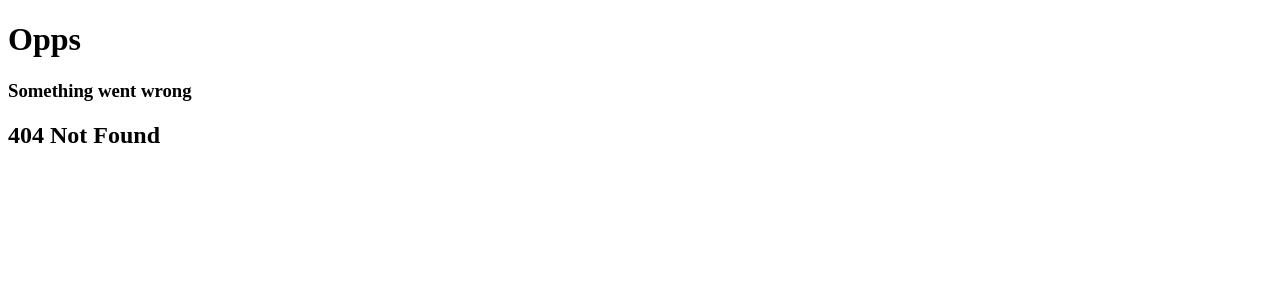
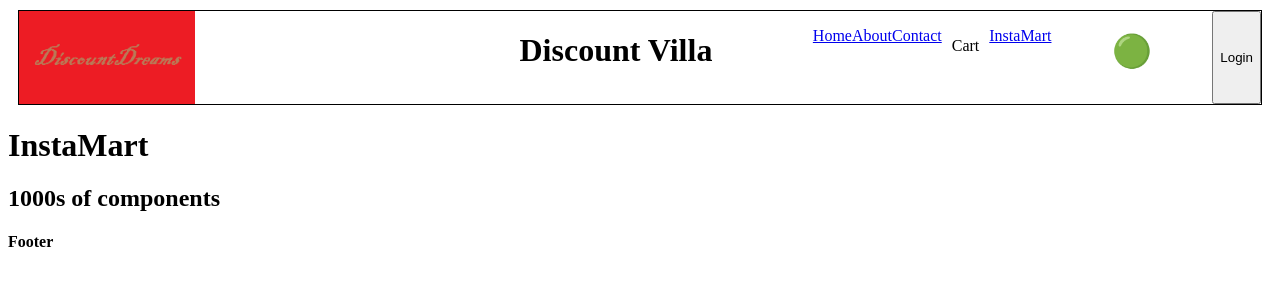
Before and after one commit to RahulRanjan7201/reactjs-school, a React (Vite) app in the folder P1/: page /instamart in a window 1280 px wide. Before the commit this address had no page. Shown: the top 300 px of the page. Built offline with nearby package versions, Linux system fonts and the light colour scheme.

Commit message:
Chapter 9

```diff
--- a/P1/src/App.js
+++ b/P1/src/App.js
@@ -1,4 +1,4 @@
-import React from "react";
+import React, { lazy, Suspense } from "react";
 import ReactDOM from "react-dom/client";
 import Header from './components/Header';
 import Body from './components/Body'
@@ -10,7 +10,10 @@ import Contact from "./components/Contact";
 import Offermenu from "./components/Offermenu";
 import { Login } from "./components/Login";
 import Profile from "./components/Profile";
+import Shimmer from "./components/Shimmer";
 
+
+const InstaMart = lazy(()=> import("./components/InstaMart"))
 const AppLayout = () => {
   return (
     <>
@@ -51,6 +54,10 @@ const appRouter = createBrowserRouter([
       {
         path:"/login",
         element:<Login/>
+      },
+      {
+        path:"/instamart",
+        element:<Suspense fallback= {<Shimmer/>}><InstaMart/></Suspense>
       }
     ]
   },
--- a/P1/src/components/Body.js
+++ b/P1/src/components/Body.js
@@ -3,12 +3,10 @@ import {  offerlist } from "../config";
 import OffersCard from "../components/OfferCard";
 import Shimmer from "../components/Shimmer";
 import { Link } from "react-router-dom";
+import { filterData } from "../utils/helper";
+import useOnline from "../utils/useOnline";
 
-function filterData(searchText, offerlist) {
- const data =  offerlist.filter(offer => offer?.data?.name?.toLowerCase()?.includes(searchText.toLowerCase()))
- console.log(data)
- return data;
-}
+
 const Body = () => {
 
     const [searchText, setSearchTest] = useState("");
@@ -24,6 +22,10 @@ const Body = () => {
       const json = await data.json()
       setOffers(json?.data?.cards[2]?.data?.data?.cards)
       setFilterOffer(json?.data?.cards[2]?.data?.data?.cards)
+    }
+    let isOnline = useOnline();
+    if(!isOnline) {
+      return <h1>🔴Please check your internet connection</h1>
     }
     if(!offers) return <h1>All offers are not there</h1>
     if(filterOffer?.length ==0 && offers?.length !=0) return <h1>No Match Found</h1>
--- a/P1/src/components/Header.js
+++ b/P1/src/components/Header.js
@@ -1,5 +1,6 @@
 import { useState } from 'react'
 import {Link} from 'react-router-dom'
+import useOnline from '../utils/useOnline'
  const Title = () =>
     (
     <a href="/">
@@ -10,6 +11,7 @@ import {Link} from 'react-router-dom'
 
 const Header = () => {
   let [isloggedIn, setIsLoggedIn] = useState(false)
+  const isOnline = useOnline();
   const title ="Discount Villa"
     return (
       <div className="header">
@@ -27,8 +29,12 @@ const Header = () => {
           <li>Contact</li>
           </Link>
           <li>Cart</li>
+          <Link to="/instamart">
+          <li>InstaMart</li>
+          </Link>
         </ul>
        </div>
+       <h1>{isOnline ? '🟢' : '🔴'}</h1>
        {
         isloggedIn ?  <button  onClick={() =>{
           isloggedIn = !isloggedIn
--- /dev/null
+++ b/P1/src/components/InstaMart.js
@@ -0,0 +1,11 @@
+
+
+ const InstaMart = () => {
+  return (
+    <div>
+        <h1>InstaMart</h1>
+        <h2>1000s of components</h2>
+    </div>
+  )
+}
+export default InstaMart;
--- a/P1/src/components/Offermenu.js
+++ b/P1/src/components/Offermenu.js
@@ -1,21 +1,12 @@
 import React, { useEffect, useState } from "react";
 import { useParams } from "react-router-dom";
 import { imageCDNURL } from "../config";
+import useOffer from "../utils/useOffer";
 import Shimmer from "./Shimmer";
 const Offermenu = () => {
   const {id} = useParams();
-  const [offer, setOffer] = useState(null)
-  useEffect(() => {
-    getOfferInfo();
-  },[]);
-  async function getOfferInfo() {
-    const data = await fetch(
-      "https://www.swiggy.com/dapi/menu/v4/full?lat=12.9351929&lng=77.62448069999999&menuId=" +
-        id
-    );
-    const json = await data.json();
-    setOffer(json.data);
-  }
+  const offer = useOffer(id);
+
   return (!offer) ? <Shimmer/> :  (
     <div className="menu">
         <div>
--- a/P1/src/config.js
+++ b/P1/src/config.js
@@ -1,4 +1,5 @@
 export const imageCDNURL = "https://res.cloudinary.com/swiggy/image/upload/fl_lossy,f_auto,q_auto,w_508,h_320,c_fill/";
+export const FETCH_MENU =  "https://www.swiggy.com/dapi/menu/v4/full?lat=12.9351929&lng=77.62448069999999&menuId=";
 export const  offerlist = [
   {
   name:"Rahul",
--- /dev/null
+++ b/P1/src/utils/helper.js
@@ -0,0 +1,5 @@
+export function filterData(searchText, offerlist) {
+    const data =  offerlist.filter(offer => offer?.data?.name?.toLowerCase()?.includes(searchText.toLowerCase()))
+    console.log(data)
+    return data;
+   }
--- /dev/null
+++ b/P1/src/utils/useOffer.js
@@ -0,0 +1,19 @@
+import { useEffect, useState } from "react";
+import { FETCH_MENU } from "../config";
+
+const useOffer =  (id) => {
+    const [offer, setOffer] = useState(null)
+    useEffect(() => {
+        getOfferInfo();
+      },[]);
+      async function getOfferInfo() {
+        const data = await fetch(FETCH_MENU +
+              id
+          );
+        const json =  await data.json();
+        setOffer(json.data);
+      }
+    return offer;
+
+}
+export default useOffer;
--- /dev/null
+++ b/P1/src/utils/useOnline.js
@@ -0,0 +1,22 @@
+import { useEffect, useState } from "react";
+
+const useOnline = () => {
+    const [isOnline, setIsOnline] = useState(true)
+    useEffect(() => {
+        const handleOnline = () => {
+            setIsOnline(true)
+        }
+        const handleOffline =() => {
+            setIsOnline(false)
+        }
+        window.addEventListener("online",handleOnline);
+        window.addEventListener("offline",handleOffline);
+        return () => {
+            window.removeEventListener('online', handleOnline)
+            window.removeEventListener('offline', handleOffline)
+        }
+    },[])
+
+    return isOnline
+}
+export default useOnline;
```
